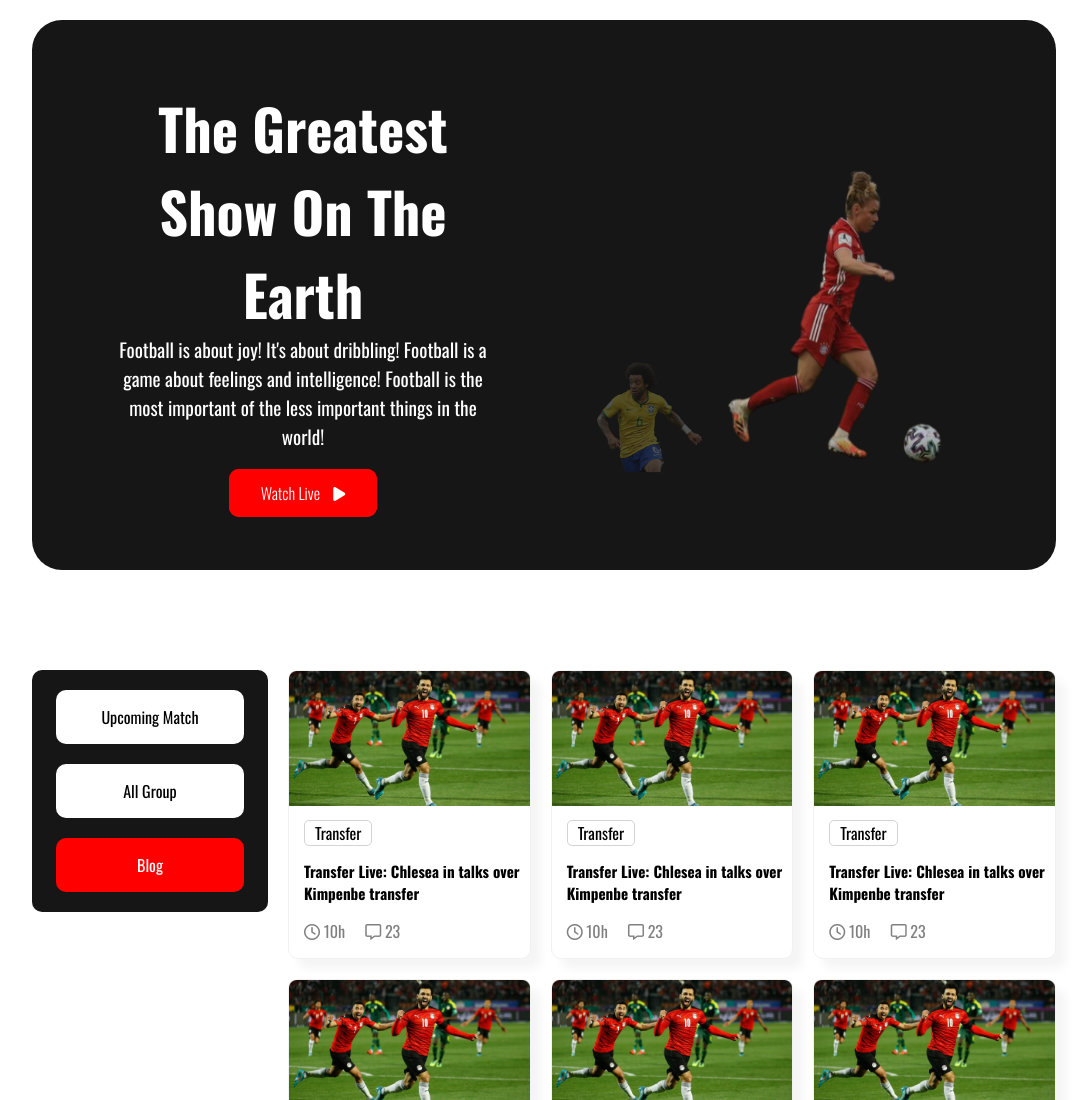
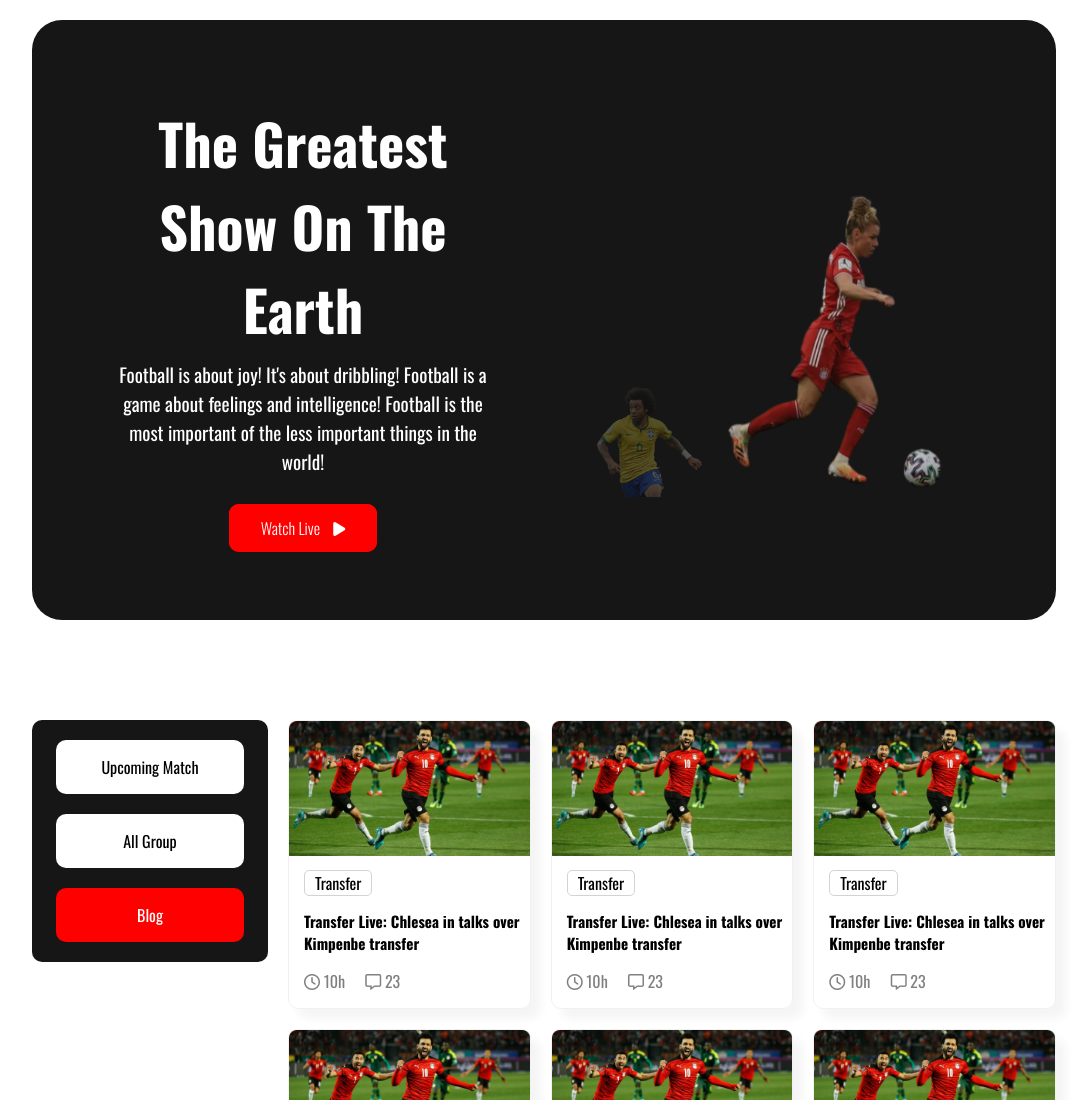
Before and after one commit to sowmitraguho/world-cup, a plain HTML site: page index.html in a window 1280 px wide. Shown: the top 1100 px of the page, without its empty margins (96-1183 px from the left). Drawn offline with nearby package versions, Linux system fonts and the light colour scheme.

Commit message:
min height and max width set

```diff
--- a/style.css
+++ b/style.css
@@ -6,6 +6,7 @@
 
 body {
     max-width: 1600px;
+    margin: 20px auto;
 }
 
 @keyframes banner01 {
@@ -70,7 +71,7 @@ header {
 
 .top-banner {
     width: 80%;
-    min-height: 550px;
+    min-height: 600px;
     display: grid;
     grid-template-columns: repeat(2, 1fr);
     justify-content: center;
@@ -114,7 +115,8 @@ header {
 
 .top-description {
     font-size: 1.2em;
-    margin-bottom: 30px;
+    margin-top: 10px;
+    margin-bottom: 40px;
 }
 
 .btn {
```
